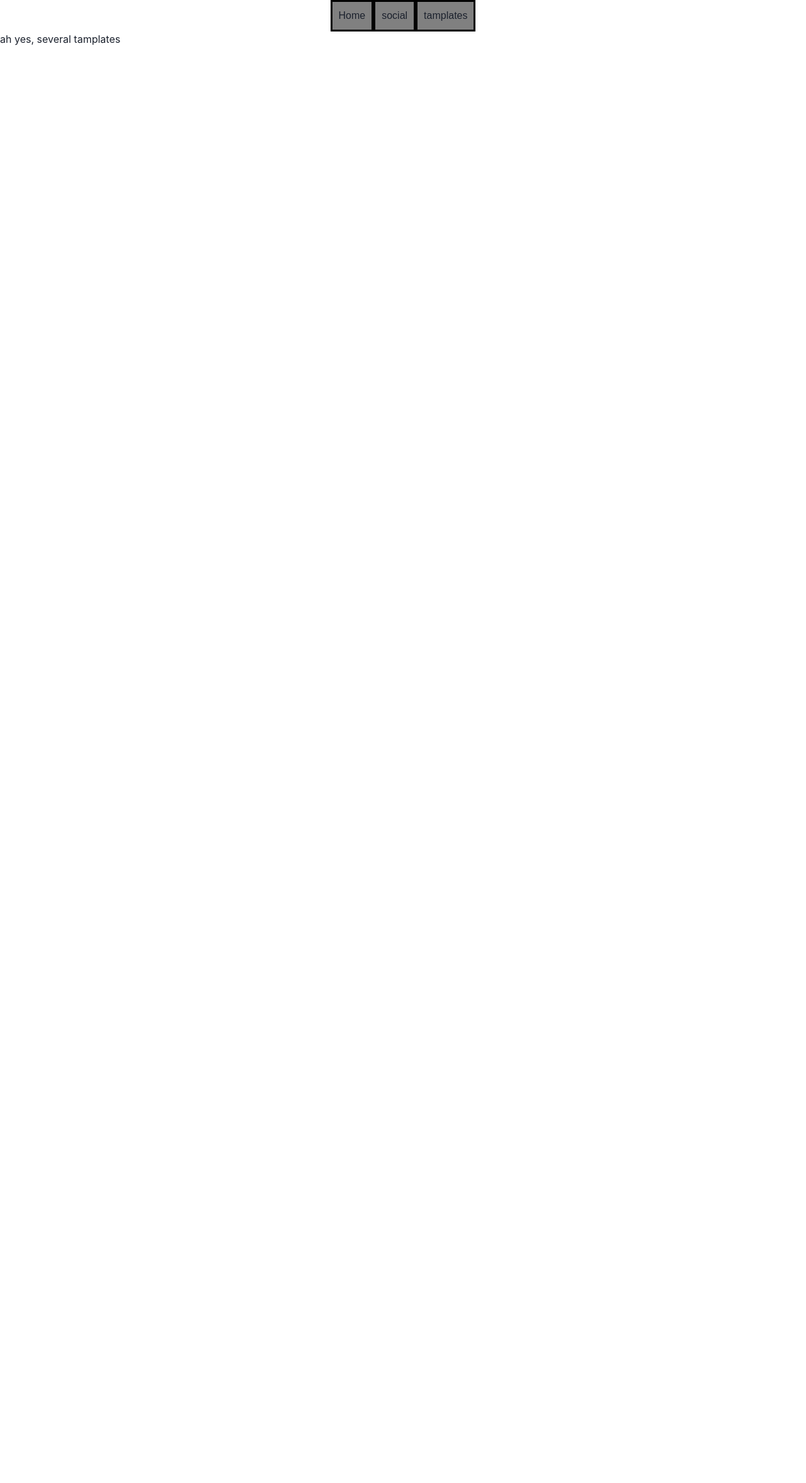
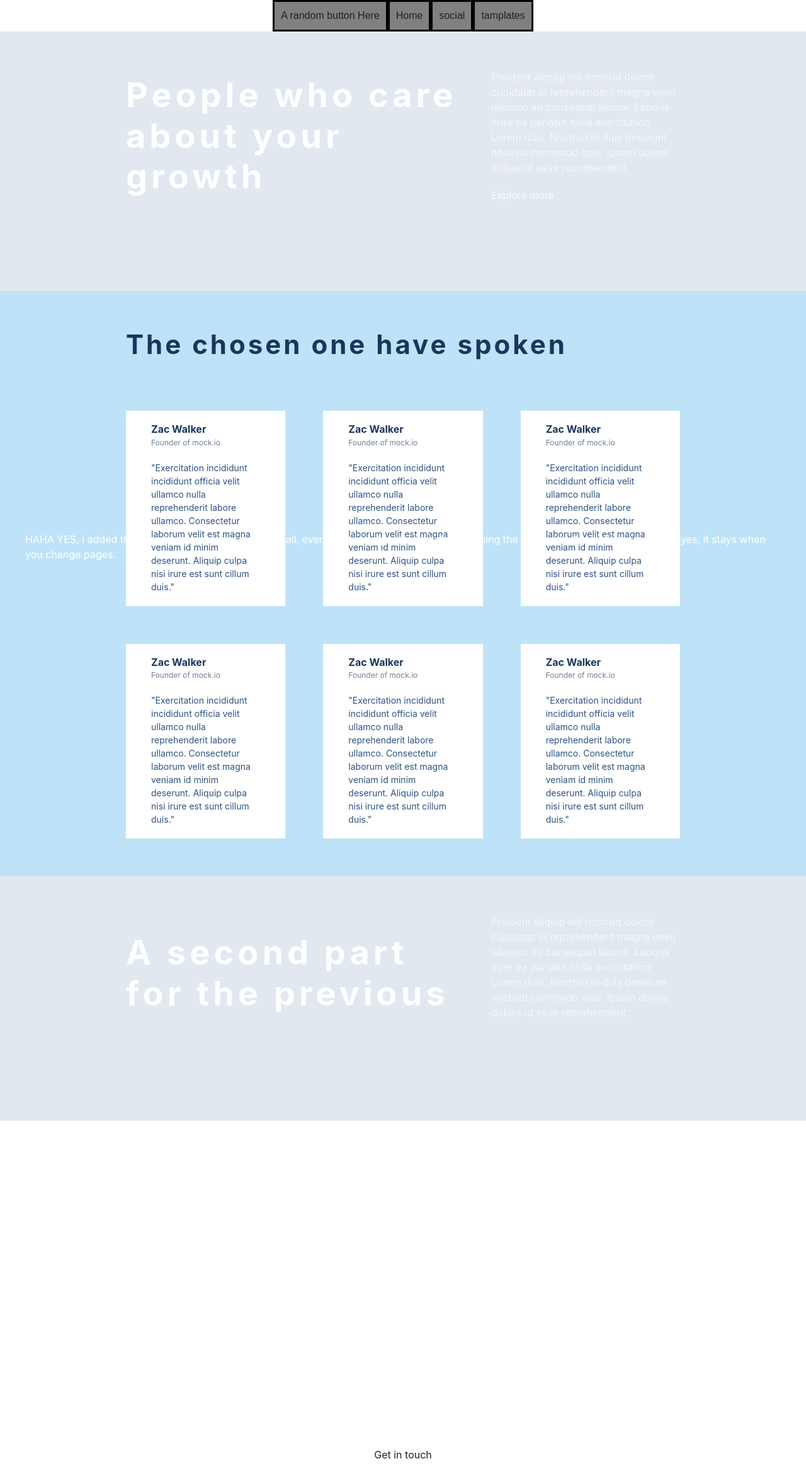
Before and after one commit to Guissepe/pinha-project, a Next.js app in the folder pinha/: page /teamplatepage in a window 1280 px wide. Shown: the top 2354 px of the page at 63% size. Before the commit the page ends 800 px from the top, so only its background shows below. Built offline with nearby package versions, Linux system fonts and the light colour scheme.

Commit message:
At first i was playing, now i am, uh, engaged?

```diff
--- /dev/null
+++ b/pinha/componets/footer.tsx
@@ -0,0 +1,21 @@
+import { Box, Heading, Icon, Link } from "@chakra-ui/react";
+import React from "react";
+
+export const Footer = () => {
+  return (
+    <Box w="full" bg="gray.900" px="200px" py="180px" textAlign="center">
+      <Heading
+        color="white"
+        fontSize={46}
+        letterSpacing="6px"
+        textAlign="center"
+        pb="80px"
+      >
+        Want your buisness to grow? <br /> We should talk.
+      </Heading>
+      <Link color="whiteAlpha.800">
+        Get in touch
+      </Link>
+    </Box>
+  );
+};
--- /dev/null
+++ b/pinha/componets/infocard.tsx
@@ -0,0 +1,26 @@
+import { Avatar } from "@chakra-ui/avatar";
+import { Box, Flex, Heading, Text } from "@chakra-ui/react";
+import React from "react";
+import ManPortrait from "../assets/man-portrait1x1.jpg";
+
+export default function InfoCard() {
+  return (
+    <Box w="full" px="40px" py="20px" bg="white">
+      <Flex alignItems="center" pb="20px">
+        <Box>
+          <Heading fontSize={16} color="blue.900" mb="2px">
+            Zac Walker
+          </Heading>
+          <Text fontSize={12} color="gray.500">
+            Founder of mock.io
+          </Text>
+        </Box>
+      </Flex>
+      <Text color="blue.700" fontSize={14}>
+        "Exercitation incididunt incididunt officia velit ullamco nulla
+        reprehenderit labore ullamco. Consectetur laborum velit est magna veniam
+        id minim deserunt. Aliquip culpa nisi irure est sunt cillum duis."
+      </Text>
+    </Box>
+  );
+};
--- a/pinha/componets/navbar/navbar.tsx
+++ b/pinha/componets/navbar/navbar.tsx
@@ -8,9 +8,8 @@ function Navbar() {
 
         <Flex  alignItems="center" height="100hv" justifyContent="center">
             <Flex direction="row" background="gray">
-                        <Link href="/">
-                            <Button onClick={onToggle} border="3px" borderColor="black" borderStyle="solid" padding="10" fontFamily="sans-serif">Home</Button>
-                        </Link>
+
+                        <Button onClick={onToggle} border="3px" borderColor="black" borderStyle="solid" padding="10" fontFamily="sans-serif">A random button Here</Button>
                         <Slide direction='bottom' in={isOpen} style={{ zIndex: 10 }}>
                             <Box
                             p='40px'
@@ -21,14 +20,19 @@ function Navbar() {
                             shadow='md'
                             >
                                 <Text>
-                                    HAHA YES, i added this here for absolute no reason at all :D
+                                    HAHA YES, i added this here for absolute no reason at all, even tho it is only activated after pressing the biggest button in the screen, and yes, it stays when you change pages.
                                 </Text>
                             </Box>
                         </Slide>
+
+                        <Link href="/">
+                            <Button border="3px" borderColor="black" borderStyle="solid" padding="10" fontFamily="sans-serif">Home</Button>
+                        </Link>
+
                         <Link href="/social">
                             <Button border="3px" borderColor="black" borderStyle="solid" padding="10" fontFamily="sans-serif">social</Button>
                         </Link>
-                        <Link href="/teamplatepage">
+                        <Link href="../teamplatepage">
                             <Button border="3px" borderColor="black" borderStyle="solid" padding="10" fontFamily="sans-serif">tamplates</Button>
                         </Link>
             </Flex>
--- a/pinha/pages/_app.tsx
+++ b/pinha/pages/_app.tsx
@@ -2,7 +2,7 @@ import '../styles/globals.css'
 import type { AppProps } from 'next/app'
 import Navbar from '../componets/navbar/navbar'
 import { ChakraProvider, extendTheme } from '@chakra-ui/react'
-
+import { Footer } from '../componets/footer'
 
 
 const colors = {
@@ -21,8 +21,9 @@ export default function App({ Component, pageProps }: AppProps) {
     <>
       <Navbar/>
       <ChakraProvider theme={theme}>
-      <Component {...pageProps} />
+      <Component  {...pageProps} />
       </ChakraProvider>
+      <Footer/>
     </>
   )
 }
--- a/pinha/pages/_document.tsx
+++ b/pinha/pages/_document.tsx
@@ -17,7 +17,6 @@ export default function Document() {
     <Html lang='en'>
       <Head />
       <body>
-        {/* 👇 Here's the script */}
         <ColorModeScript initialColorMode={theme.config.initialColorMode} />
         <Main />
         <NextScript />
--- /dev/null
+++ b/pinha/pages/sections/cards.tsx
@@ -0,0 +1,21 @@
+import { Box, Grid, Heading } from "@chakra-ui/react";
+import React from "react";
+import InfoCard  from "../../componets/infocard";
+
+export const Cards = () => {
+  return (
+    <Box px="200px" py="60px" bg="blue.100">
+      <Heading fontSize={42} letterSpacing="4px" color="blue.900" pb="80px">
+        The chosen one have spoken
+      </Heading>
+      <Grid templateColumns="repeat(3, 1fr)" gap="60px">
+        <InfoCard />
+        <InfoCard />
+        <InfoCard />
+        <InfoCard />
+        <InfoCard />
+        <InfoCard />
+      </Grid>
+    </Box>
+  );
+};
--- /dev/null
+++ b/pinha/pages/sections/examples.tsx
@@ -0,0 +1,28 @@
+import {
+  Box,
+  Heading,
+  Text,
+  Link,
+  Flex,
+  AspectRatio,} from "@chakra-ui/react";
+import React from "react";
+
+export default function HowWeWork () {
+  return (
+    <Box w="full" bg="gray.200" px="200px" py="60px" mb="120px">
+      <Flex justifyContent="space-between" alignItems="center" pb="80px">
+        <Heading fontSize={54} letterSpacing="6px" color="whiteAlpha.900">
+          A second part <br /> for the previous
+        </Heading>
+        <Box maxW="300px">
+          <Text color="whiteAlpha.700" pb="20px">
+            Proident aliquip elit nostrud dolore cupidatat id reprehenderit
+            magna enim ullamco eu consequat labore. Laboris irure ea pariatur
+            nulla exercitation Lorem duis. Nostrud id duis deserunt nostrud
+            commodo quis. Ipsum dolore dolore ut esse reprehenderit.
+          </Text>
+        </Box>
+      </Flex>
+    </Box>
+  );
+};
--- /dev/null
+++ b/pinha/pages/sections/intro.tsx
@@ -0,0 +1,34 @@
+import {
+    Box,
+    Heading,
+    Text,
+    Link,
+    Flex,
+    Icon,
+    AspectRatio,
+    Img,
+  } from "@chakra-ui/react";
+  import React from "react";
+
+  export const Intro = () => {
+    return (
+      <Box w="full" bg="gray.200" px="200px" py="60px" >
+        <Flex justifyContent="space-between" alignItems="center" pb="80px">
+          <Heading fontSize={54} letterSpacing="6px" color="whiteAlpha.900">
+            People who care <br /> about your growth
+          </Heading>
+          <Box maxW="300px">
+            <Text color="whiteAlpha.700" pb="20px">
+              Proident aliquip elit nostrud dolore cupidatat id reprehenderit
+              magna enim ullamco eu consequat labore. Laboris irure ea pariatur
+              nulla exercitation Lorem duis. Nostrud id duis deserunt nostrud
+              commodo quis. Ipsum dolore dolore ut esse reprehenderit.
+            </Text>
+            <Link color="whiteAlpha.800">
+              Explore more
+            </Link>
+          </Box>
+        </Flex>
+      </Box>
+    );
+  };
--- a/pinha/pages/teamplatepage.tsx
+++ b/pinha/pages/teamplatepage.tsx
@@ -1,9 +1,19 @@
 import React from "react";
+import {
+    Box,
+  } from "@chakra-ui/react";
+  import { Intro } from "./sections/intro";
+  import HowWeWork from "./sections/examples";
+  import { Cards } from "./sections/cards";
 
-export default function tamplates() {
+export default function tamplates () {
+  return(
+    <Box>
+      <Intro/>
+      <Cards/>
+      <HowWeWork/>
+    </Box>
 
-    return(
-        <a href=""> ah yes, several tamplates</a>
-    )
+  )
 
 }
```
Also changed, not shown: pinha/pages/index.tsx (+8 -12 lines), pinha/pages/social.tsx (+6 -1 lines).
